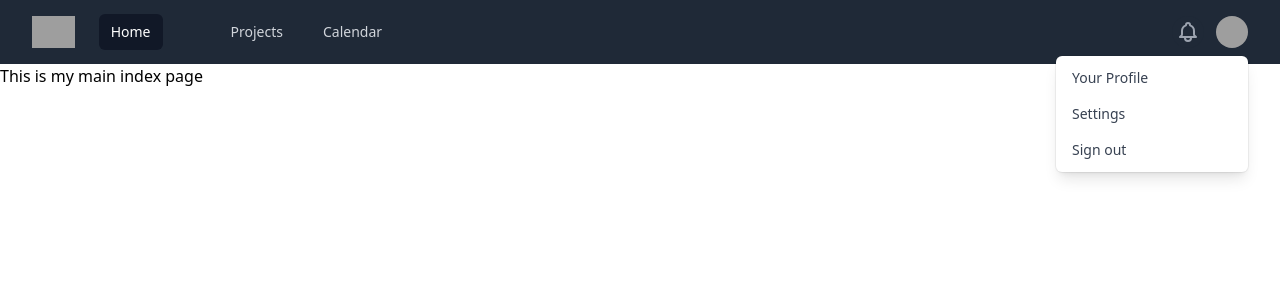
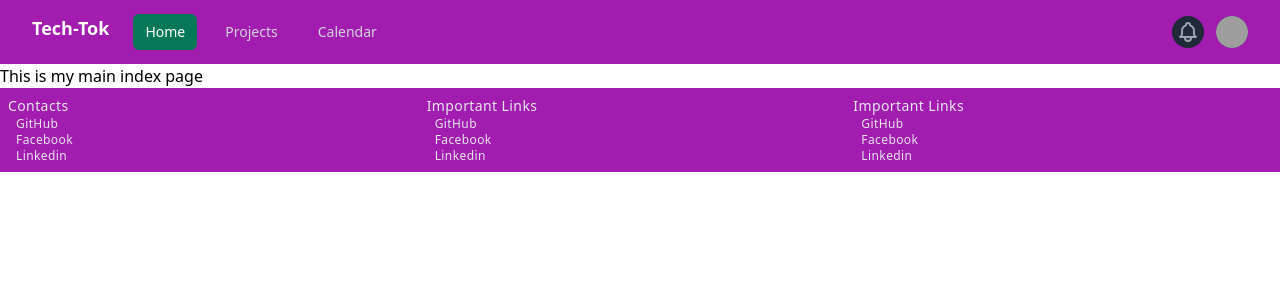
Before and after one commit to Bishal-241/My-blog, a Django app: page / in a window 1280 px wide. Shown: the top 300 px of the page. Run offline with Django 4.2, Linux system fonts and the light colour scheme; some libraries are stand-ins or nearby versions; grey boxes are pictures that could not be loaded.

Commit message:
Added footer to base template

```diff
--- a/myBlogSite/templates/base.html
+++ b/myBlogSite/templates/base.html
@@ -10,7 +10,7 @@
   </head>
   <body>
     <!-- This example requires Tailwind CSS v2.0+ -->
-<nav class="bg-gray-800">
+<nav class="bg-fuchsia-700">
   <div class="max-w-7xl mx-auto px-2 sm:px-6 lg:px-8">
     <div class="relative flex items-center justify-between h-16">
       <div class="absolute inset-y-0 left-0 flex items-center sm:hidden">
@@ -40,20 +40,20 @@
         </button>
       </div>
       <div class="flex-1 flex items-center justify-center sm:items-stretch sm:justify-start">
-        <div class="flex-shrink-0 flex items-center">
+        <!-- <div class="flex-shrink-0 flex items-center">
           <img class="block lg:hidden h-8 w-auto" src="https://tailwindui.com/img/logos/workflow-mark-indigo-500.svg" alt="Workflow">
           <img class="hidden lg:block h-8 w-auto" src="https://tailwindui.com/img/logos/workflow-logo-indigo-500-mark-white-text.svg" alt="Workflow">
-        </div>
+        </div> -->
+        <div class="logo font-bold text-lg text-white hover:text-blue-700 ">Tech-Tok</div>
         <div class="hidden sm:block sm:ml-6">
           <div class="flex space-x-4">
             <!-- Current: "bg-gray-900 text-white", Default: "text-gray-300 hover:bg-gray-700 hover:text-white" -->
-            <a href="#" class="bg-gray-900 text-white px-3 py-2 rounded-md text-sm font-medium" aria-current="page">Home</a>
+            <a href="#" class="bg-emerald-700 text-white px-3 py-2 rounded-md text-sm font-medium" aria-current="page">Home</a>
 
-            <a href="#" class="text-gray-300 hover:bg-gray-700 hover:text-white px-3 py-2 rounded-md text-sm font-medium"></a>
 
-            <a href="#" class="text-gray-300 hover:bg-gray-700 hover:text-white px-3 py-2 rounded-md text-sm font-medium">Projects</a>
+            <a href="#" class="text-gray-300 hover:bg-emerald-600 hover:text-white px-3 py-2 rounded-md text-sm font-medium">Projects</a>
 
-            <a href="#" class="text-gray-300 hover:bg-gray-700 hover:text-white px-3 py-2 rounded-md text-sm font-medium">Calendar</a>
+            <a href="#" class="text-gray-300 hover:bg-emerald-600 hover:text-white px-3 py-2 rounded-md text-sm font-medium">Calendar</a>
           </div>
         </div>
       </div>
@@ -85,12 +85,13 @@
               From: "transform opacity-100 scale-100"
               To: "transform opacity-0 scale-95"
           -->
-          <div class="origin-top-right absolute right-0 mt-2 w-48 rounded-md shadow-lg py-1 bg-white ring-1 ring-black ring-opacity-5 focus:outline-none" role="menu" aria-orientation="vertical" aria-labelledby="user-menu-button" tabindex="-1">
+          <!-- <div class="origin-top-right absolute right-0 mt-2 w-48 rounded-md shadow-lg py-1 bg-white ring-1 ring-black ring-opacity-5 focus:outline-none" role="menu" aria-orientation="vertical" aria-labelledby="user-menu-button" tabindex="-1"> -->
             <!-- Active: "bg-gray-100", Not Active: "" -->
-            <a href="#" class="block px-4 py-2 text-sm text-gray-700" role="menuitem" tabindex="-1" id="user-menu-item-0">Your Profile</a>
+            <!-- <a href="#" class="block px-4 py-2 text-sm text-gray-700" role="menuitem" tabindex="-1" id="user-menu-item-0">Your Profile</a>
             <a href="#" class="block px-4 py-2 text-sm text-gray-700" role="menuitem" tabindex="-1" id="user-menu-item-1">Settings</a>
-            <a href="#" class="block px-4 py-2 text-sm text-gray-700" role="menuitem" tabindex="-1" id="user-menu-item-2">Sign out</a>
-          </div>
+            <a href="#" class="block px-4 py-2 text-sm text-gray-700" role="menuitem" tabindex="-1" id="user-menu-item-2">Sign out</a> -->
+            <!-- removed the profile part -->
+          <!-- </div> -->
         </div>
       </div>
     </div>
@@ -113,5 +114,50 @@
 
     {% block body  %}{% endblock body  %}
 
+
+    <footer>
+
+      <!-- <div class="row flex justify-between p-3 bg-blue-800">
+        <div class="col-md-3 flex  text-white">
+          <Strong>Facebook</Strong>
+          <a href="www.facebook.com/bishalshah241"><img src="https://cdn.cdnlogo.com/logos/f/83/facebook.svg"class="rounded w-7 p-1"></a>
+      </div>
+      <div class="col-md-3 flex text-white">
+        <Strong>Instagrams</Strong>
+        <a href="www.facebook.com/bishalshah241"><img src="https://cdn.cdnlogo.com/logos/f/83/facebook.svg"class="rounded w-7 p-1"></a>
+      </div>
+      <div class="col-md-3 flex text-white">
+        <Strong>Facebook</Strong>
+        <a href="www.facebook.com/bishalshah241"><img src="https://cdn.cdnlogo.com/logos/f/83/facebook.svg"class="rounded w-7 p-1"></a>
+      </div> -->
+
+      <div class="row bg-fuchsia-700 text-gray-200 grid grid-cols-3 py-2 tracking-wide">
+        <div class="text-sm px-2">
+          <h3>Contacts</h3>
+          <ul class="px-2 text-xs">
+            <a href="#"><li class="space-y-2">GitHub</li></a>
+            <a href="#"><li class="space-y-2">Facebook</li></a>
+            <a href="#"><li class="space-y-2">Linkedin</li></a>
+          </ul>
+        </div>
+        <div class="text-sm">
+          <h3>Important Links</h3>
+          <ul class="px-2 text-xs">
+            <a href="#"><li class="space-y-2">GitHub</li></a>
+            <a href="#"><li class="space-y-2">Facebook</li></a>
+            <a href="#"><li class="space-y-2">Linkedin</li></a>
+          </ul>
+        </div>
+        <div class="text-sm">
+          <h3>Important Links</h3>
+          <ul class="px-2 text-xs">
+            <a href="#"><li class="space-y-2">GitHub</li></a>
+            <a href="#"><li class="space-y-2">Facebook</li></a>
+            <a href="#"><li class="space-y-2">Linkedin</li></a>
+          </ul>
+        </div>
+      </div>
+    </footer>
+
   </body>
 </html>
```
